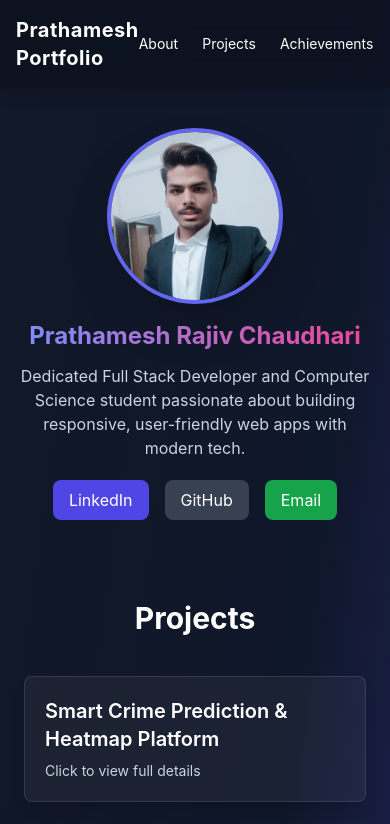
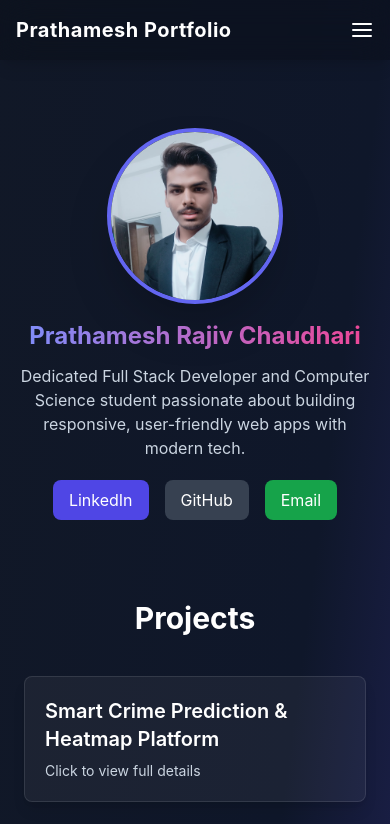
Before and after one commit to Prathamesh31-tech/my-portfolio, a React (Create React App) app: page / in a window 390 px wide. Shown: the top 824 px of the page. Built offline with nearby package versions, Linux system fonts and the light colour scheme.

Commit message:
Add Toggle button

```diff
--- a/package.json
+++ b/package.json
@@ -10,6 +10,7 @@
     "framer-motion": "^12.23.22",
     "react": "^19.2.0",
     "react-dom": "^19.2.0",
+    "react-icons": "^5.5.0",
     "react-scripts": "5.0.1",
     "web-vitals": "^2.1.4"
   },
--- a/src/portfolio.jsx
+++ b/src/portfolio.jsx
@@ -1,12 +1,15 @@
 import React, { useState } from "react";
 import { motion, useMotionValue, useTransform } from "framer-motion";
+import { FiMenu, FiX } from "react-icons/fi"; //
 
 export default function PortfolioWebsite() {
   const [selectedProject, setSelectedProject] = useState(null);
+    const [menuOpen, setMenuOpen] = useState(false);
   const x = useMotionValue(0);
   const y = useMotionValue(0);
   const rotateX = useTransform(y, [-100, 100], [15, -15]);
   const rotateY = useTransform(x, [-100, 100], [-15, 15]);
+  const toggleMenu = () => setMenuOpen(!menuOpen);
 
   const handleMouseMove = (event) => {
     const rect = event.currentTarget.getBoundingClientRect();
@@ -14,6 +17,12 @@ export default function PortfolioWebsite() {
     const offsetY = event.clientY - rect.top - rect.height / 2;
     x.set(offsetX);
     y.set(offsetY);
+  };
+
+    const scrollToSection = (id) => {
+    const el = document.getElementById(id);
+    if (el) el.scrollIntoView({ behavior: "smooth" });
+    setMenuOpen(false); // <-- close menu on click
   };
 
   const handleMouseLeave = () => {
@@ -30,10 +39,7 @@ export default function PortfolioWebsite() {
     { id: "resume", label: "Resume" }
   ];
 
-  const scrollToSection = (id) => {
-    const el = document.getElementById(id);
-    if (el) el.scrollIntoView({ behavior: "smooth" });
-  };
+
 
   const handleProjectClick = (project) => {
     setSelectedProject(project);
@@ -78,13 +84,20 @@ export default function PortfolioWebsite() {
   }
 
   return (
-    <div className="bg-gradient-to-br from-gray-900 via-slate-900 to-indigo-900 min-h-screen text-white overflow-x-hidden">
+      <div className="bg-gradient-to-br from-gray-900 via-slate-900 to-indigo-900 min-h-screen text-white overflow-x-hidden">
       {/* NAVBAR */}
       <motion.nav initial={{y:-60,opacity:0}} animate={{y:0,opacity:1}} transition={{duration:0.8}} className="fixed top-0 left-0 w-full bg-black/20 backdrop-blur-lg p-4 flex justify-between items-center z-50 shadow-lg">
         <motion.h1 whileHover={{scale:1.05}} className="text-xl font-bold tracking-wide">Prathamesh Portfolio</motion.h1>
-        <ul className="flex gap-6 text-sm">
+
+        {/* Hamburger / Toggle Button */}
+        <button onClick={toggleMenu} className="md:hidden text-2xl">
+          {menuOpen ? <FiX /> : <FiMenu />}
+        </button>
+
+        {/* Desktop & Mobile Menu */}
+        <ul className={`flex-col md:flex-row md:flex gap-6 text-sm absolute md:static top-16 left-0 w-full md:w-auto bg-black/80 md:bg-transparent p-4 md:p-0 transition-all duration-300 ${menuOpen ? "flex" : "hidden"} md:flex`}>
           {sections.map((s) => (
-            <motion.li key={s.id} className="cursor-pointer hover:text-indigo-400" whileHover={{scale:1.1}} onClick={() => scrollToSection(s.id)}>
+            <motion.li key={s.id} className="cursor-pointer hover:text-indigo-400 mb-2 md:mb-0" whileHover={{scale:1.1}} onClick={() => scrollToSection(s.id)}>
               {s.label}
             </motion.li>
           ))}
```
Also changed, not shown: 1 other file (tests, documents, lock files or other folders).
